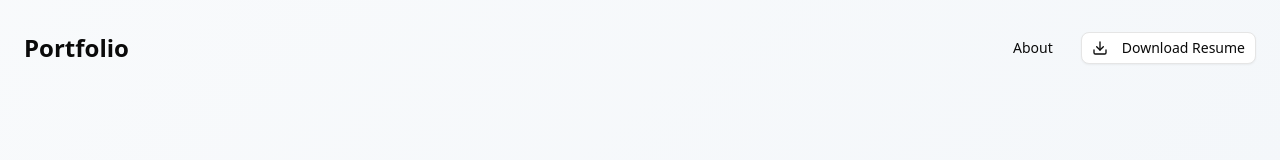
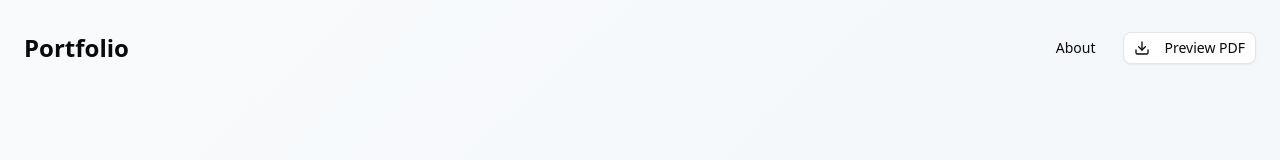
Before and after one commit to iqbal167/personal-website, a Next.js app: page / in a window 1280 px wide. Shown: the top 160 px of the page. Built offline with nearby package versions, Linux system fonts and the light colour scheme.

Commit message:
Change Download Resume to Preview PDF

```diff
--- a/src/app/page.tsx
+++ b/src/app/page.tsx
@@ -19,12 +19,11 @@ export default function Portfolio() {
             <Button variant='outline' size='sm' asChild>
               <a
                 href={getAssetPath('/assets/resume.pdf')}
-                download='Muhammad_Iqbal_Ali_Resume.pdf'
                 target='_blank'
                 rel='noopener noreferrer'
               >
                 <Download className='w-4 h-4 mr-2' />
-                Download Resume
+                Preview PDF
               </a>
             </Button>
           </div>
```
